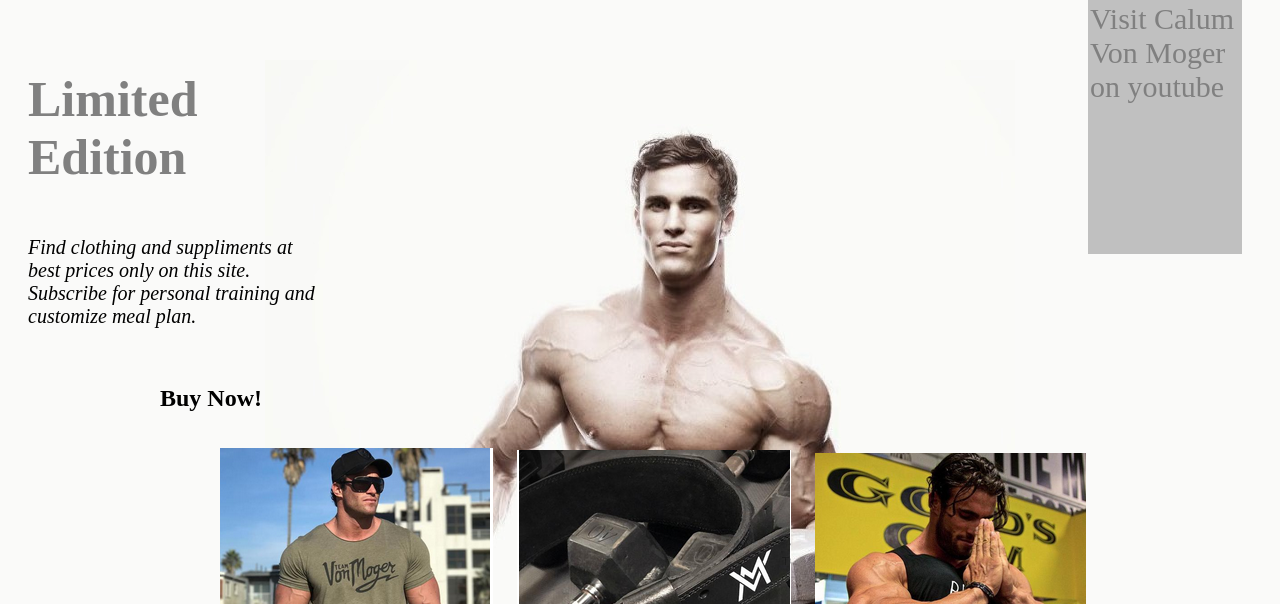
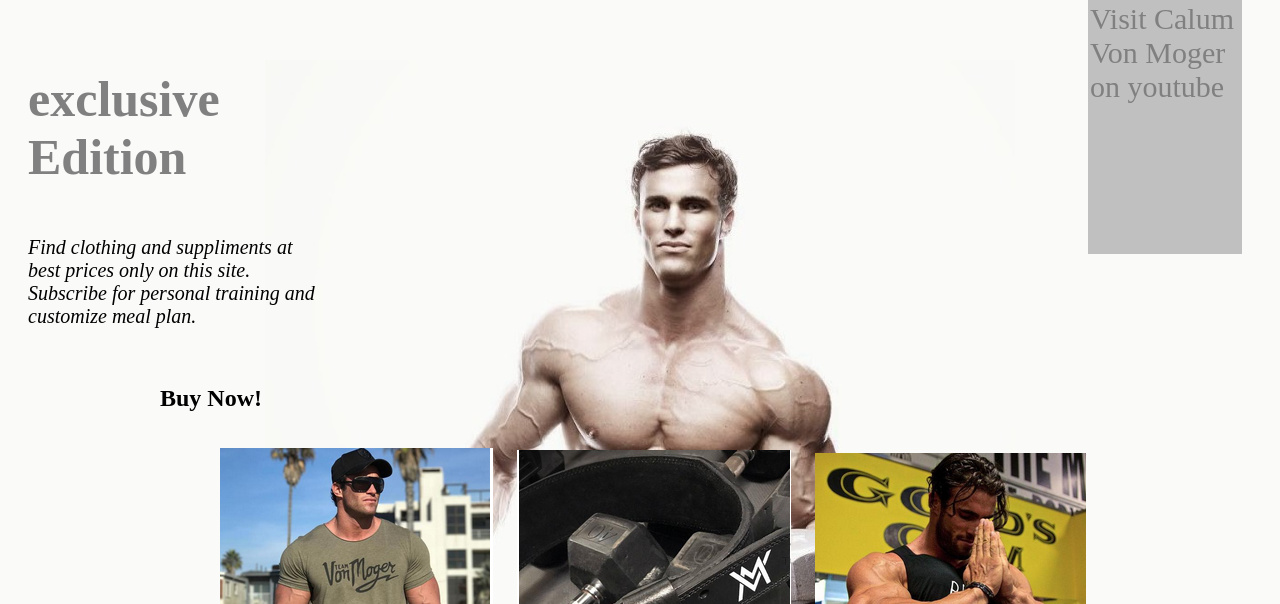
Before and after one commit to gaurav714/Assign1, a plain HTML site: page index.html in a window 1280 px wide. Shown: the part 196-800 px from the top of the page. Drawn offline with Linux system fonts and the light colour scheme; a web font is replaced by a local one.

Commit message:
changed h1

```diff
--- a/index.html
+++ b/index.html
@@ -25,7 +25,7 @@
 <article>
     <section class="text">
         <h1>
-           Limited Edition
+           exclusive Edition
         </h1>
         <p>
             Find clothing and suppliments at best prices only on this site. Subscribe for personal training and
```
